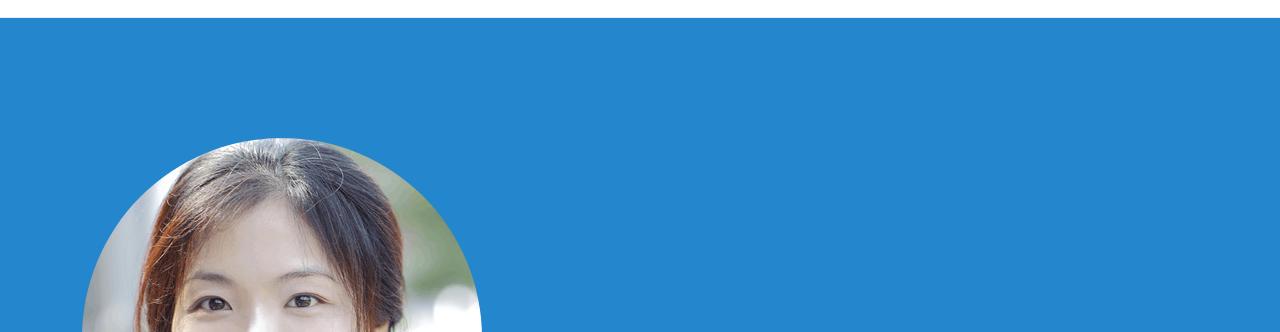
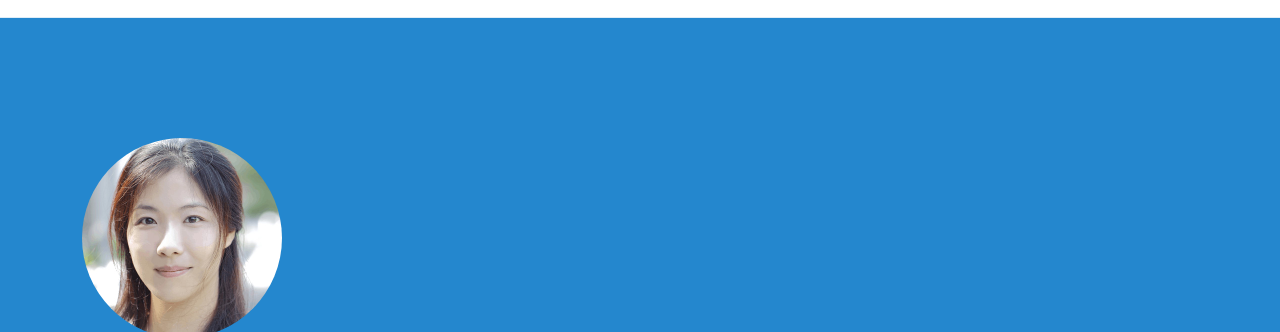
Before and after one commit to kuro-kazuto/kuro-kazuto.github.io, a plain HTML site: page index.html in a window 1280 px wide. Shown: the part 83-415 px from the top of the page. Drawn offline with Linux system fonts and the light colour scheme; files whose address does not match are found by name.

Commit message:
update error 1.4

```diff
--- a/assets/css/main.css
+++ b/assets/css/main.css
@@ -747,8 +747,8 @@ h6 {
 
 .profile-round {
 
-	width: 400px; /* Set the width of the container */
-  height: 400px; /* Set the height of the container */
+	width: 200px; /* Set the width of the container */
+  height: 200px; /* Set the height of the container */
   background-image: url('assets/img/testimonials/testimonials-2.jpg'); /* Replace 'your-image-url.jpg' with your image file path or URL */
   background-size: cover; /* Ensure the image covers the entire container */
   background-position: center; /* Center the image within the container */
```
